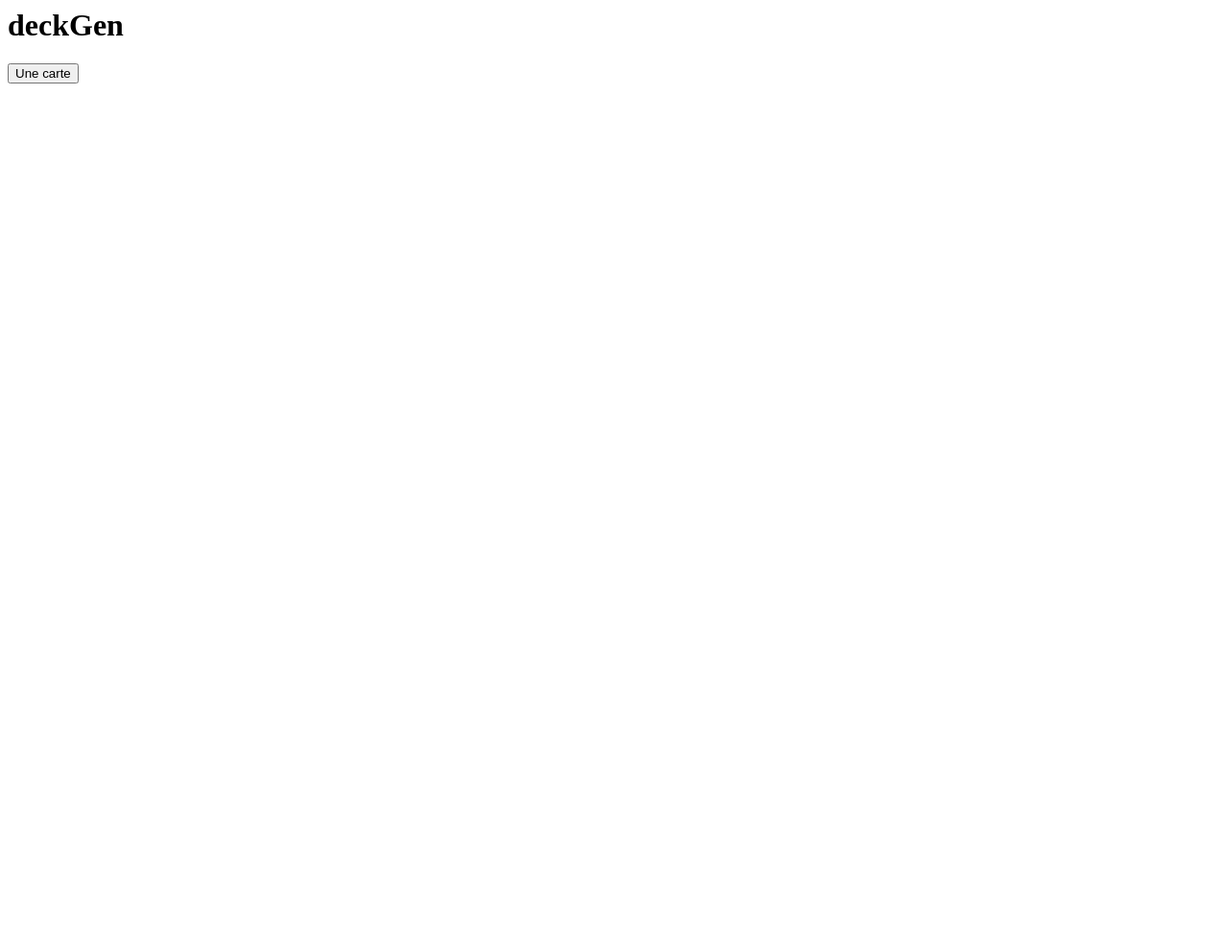
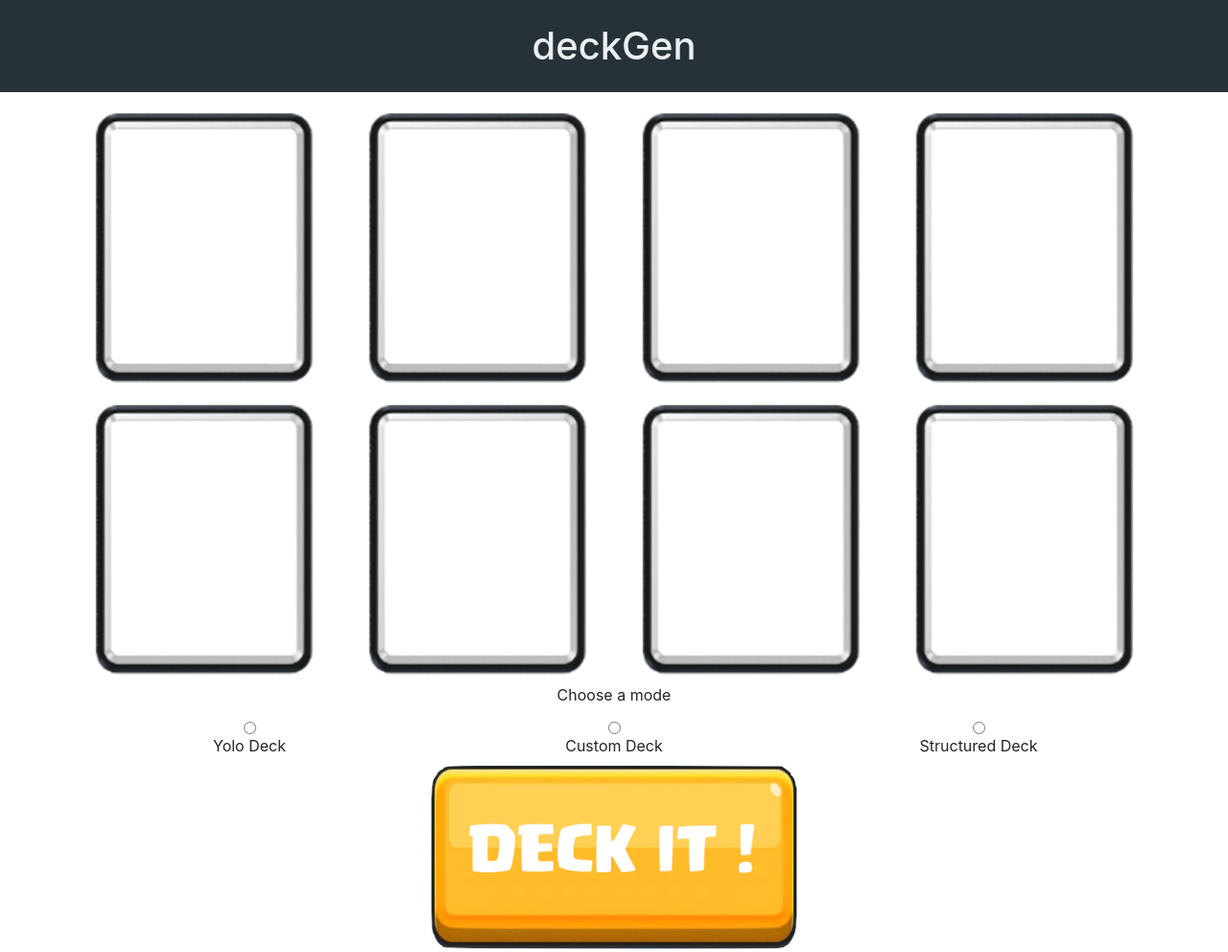
Before and after one commit to Flo-mgls/deckgen, a website: page index.html in a window 1280 px wide. Shown: the whole page at 96% size. Before the commit the page ends 800 px from the top, so only its background shows below. Drawn offline with nearby package versions, Linux system fonts and the light colour scheme; files that its build step writes are made by us from their sources.

Commit message:
Add some CSS rules + form for mode

```diff
--- a/index.html
+++ b/index.html
@@ -6,34 +6,77 @@
 	<meta name="description" content="Deck generator for clash Royale">
 	<meta name="author" content="Florian Magalhaes">
 	<title>deckGen - Deck generator for clash Royale</title>
+	<!-- CSS perso -->
 	<link rel="stylesheet" href="./style.css">
+	<!-- Bootstrap CSS -->
+	<link rel="stylesheet" href="https://stackpath.bootstrapcdn.com/bootstrap/4.4.1/css/bootstrap.min.css" integrity="sha384-Vkoo8x4CGsO3+Hhxv8T/Q5PaXtkKtu6ug5TOeNV6gBiFeWPGFN9MuhOf23Q9Ifjh" crossorigin="anonymous">
 	<script defer src="./index.js"></script>
 </head>
 
 <body>
 	<header>
-		<h1>deckGen</h1>
+		<h1 class="text-center py-4">deckGen</h1>
 	</header>
-	<man>
-		<button>Une carte</button>
-		<div class="card">
-			<img class="image"/>
+	<main class="container">
+		<section class="deck-builder">
+
+			<div class="row">
+				<div class="col-3">
+					<img class="image img-fluid" src="./images/noCard.png" alt=""/>
 				</div>
-		<div class="card">
-			<img class="image"/>
+				<div class="col-3">
+					<img class="image img-fluid" src="./images/noCard.png" alt=""/>
 				</div>
-		<div class="card">
-			<img class="image"/>
+				<div class="col-3">
+					<img class="image img-fluid" src="./images/noCard.png" alt=""/>
 				</div>
-		<div class="card">
-			<img class="image"/>
+				<div class="col-3">
+					<img class="image img-fluid" src="./images/noCard.png" alt=""/>
 				</div>
-		<div class="card">
-			<img class="image"/>
 			</div>
-		<div class="card">
-			<img class="image"/>
+			<div class="row">
+				<div class="col-3">
+					<img class="image img-fluid" src="./images/noCard.png" alt=""/>
 				</div>
-	</man>
+				<div class="col-3">
+					<img class="image img-fluid" src="./images/noCard.png" alt=""/>
+				</div>
+				<div class="col-3">
+					<img class="image img-fluid" src="./images/noCard.png" alt=""/>
+				</div>
+				<div class="col-3">
+					<img class="image img-fluid" src="./images/noCard.png" alt=""/>
+				</div>
+			</div>
+
+
+			<form>
+				<div class="row text-center">
+					<p class="col">Choose a mode</p>
+				</div>
+				<div class="row deck-builder__select-mode">
+					<div class="col-4 text-center">
+						<input type="radio" name="mode" value="modeYolo" id="modeYolo">
+						<label for="modeYolo">Yolo Deck</label>
+					</div>
+					<div class="col-4 text-center">
+						<input type="radio" name="mode" value="modeCustom" id="modeCustom">
+						<label for="modeCustom">Custom Deck</label>
+					</div>
+					<div class="col-4 text-center">
+						<input type="radio" name="mode" value="modeStructured" id="modeStructured">
+						<label for="modeStructured">Structured Deck</label>
+					</div>
+				</div>
+				<div class="row">
+					<div class="col text-center">
+						<input class="img-fluid deck-builder__deck-it" name="deck-it" type="image" src="./images/deckItButton.png" alt="">
+					</div>
+				</div>
+			</form>
+
+		</section>
+
+	</main>
 </body>
 </html>
--- a/index.js
+++ b/index.js
@@ -1,4 +1,4 @@
-let cardsNumberInDeck = 6; // Nombre de cartes dans un deck
+let cardsNumberInDeck = 8; // Nombre de cartes dans un deck
 let allCards = []; // Array contenant toutes les cartes du jeu
 let currentDeck = []; // Array contenant les cartes du deck actuel
 let modeDeckSelection = 0; // Mode de sélection: 0 > yolo /
@@ -63,7 +63,8 @@ function genDeckYolo(){
 }
 
 // Affichage des 8 cartes dans le DOM
-function displayDeck(){
+function displayDeck(e){
+	e.preventDefault();
 	currentDeck = []; // On réinitialise le deck displayed
 	for(card of allCards){
 		card.isUsed = false; // On réinitialise l'état isUsed de chaque cartes
@@ -85,4 +86,4 @@ function displayDeck(){
 	}
 }
 
-document.querySelector("button").addEventListener("click", displayDeck);
+document.getElementsByName("deck-it")[0].addEventListener("click", displayDeck);
--- a/package.json
+++ b/package.json
@@ -4,7 +4,7 @@
   "description": "Deck generator for Clash Royale",
   "main": "index.js",
   "scripts": {
-    "sass": "sass ./sass/main.scss:./style.css -w --style compressed",
+    "sass": "sass --watch ./sass/main.scss:./style.css --style compressed",
     "prefix": "postcss ./style.css --use autoprefixer -d ./style.css"
   },
   "repository": {
--- a/sass/components/_components.scss
+++ b/sass/components/_components.scss
@@ -0,0 +1,10 @@
+.deck-builder{
+	&__select-mode{
+		label{
+			display: block;
+		}
+	}
+	&__deck-it{
+		width: 30vw;
+	}
+}
--- /dev/null
+++ b/sass/layouts/_header.scss
@@ -0,0 +1,6 @@
+header{
+	background-color: $header-color-bg;
+	h1{
+		color: $header-heading-color;
+	}
+}
--- a/sass/main.scss
+++ b/sass/main.scss
@@ -1,4 +1,5 @@
 @import "base/base";
 @import "utils/variables";
 @import "pages/home";
+@import "layouts/header";
 @import "components/components";
--- a/sass/utils/_variables.scss
+++ b/sass/utils/_variables.scss
@@ -0,0 +1,2 @@
+$header-color-bg: #263238;
+$header-heading-color: #ECEFF1;
```
Also changed, not shown: images/deckItButton.png (added), images/noCard.png (added), style.css (added), 1 other file. Lines whose indentation alone changed are shown as unchanged.
